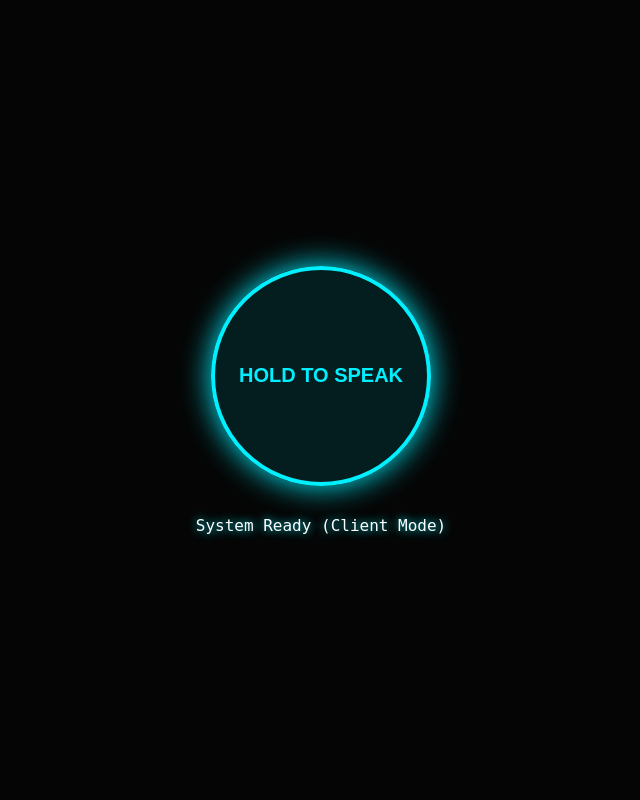
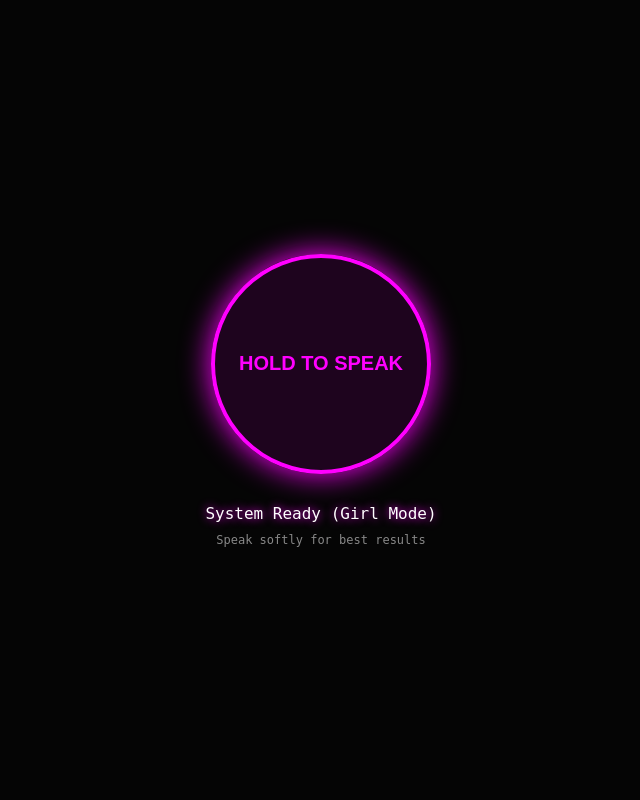
Before and after one commit to chirag93570/Voicemodbychirag, a Flask app: page / in a window 1280 px wide. Shown: the whole page, without its empty margins (319-959 px from the left). Run offline with Flask 3, Linux system fonts and the light colour scheme.

Commit message:
Update index.html

```diff
--- a/templates/index.html
+++ b/templates/index.html
@@ -3,29 +3,32 @@
 <head>
     <meta charset="UTF-8">
     <meta name="viewport" content="width=device-width, initial-scale=1.0">
-    <title>Punjabi Voice (Direct)</title>
+    <title>Punjabi Voice (Force Girl Pitch)</title>
     <style>
-        body { background: #050505; color: #00f0ff; font-family: monospace; text-align: center; display: flex; flex-direction: column; align-items: center; justify-content: center; height: 100vh; margin: 0; }
+        body { background: #050505; color: #ff00ff; font-family: monospace; text-align: center; display: flex; flex-direction: column; align-items: center; justify-content: center; height: 100vh; margin: 0; }
         #recordBtn {
             width: 220px; height: 220px; border-radius: 50%;
-            border: 4px solid #00f0ff; background: rgba(0, 240, 255, 0.1);
-            color: #00f0ff; font-size: 20px; font-weight: bold; cursor: pointer;
-            box-shadow: 0 0 30px #00f0ff; -webkit-tap-highlight-color: transparent;
+            border: 4px solid #ff00ff; background: rgba(255, 0, 255, 0.1);
+            color: #ff00ff; font-size: 20px; font-weight: bold; cursor: pointer;
+            box-shadow: 0 0 30px #ff00ff; -webkit-tap-highlight-color: transparent;
             transition: all 0.2s;
         }
-        #recordBtn:active { background: #00f0ff; color: #000; transform: scale(0.95); }
-        .status { margin-top: 30px; font-size: 16px; color: #fff; text-shadow: 0 0 10px #00f0ff; }
+        #recordBtn:active { background: #ff00ff; color: #000; transform: scale(0.95); }
+        .status { margin-top: 30px; font-size: 16px; color: #fff; text-shadow: 0 0 10px #ff00ff; }
+        .hint { margin-top: 10px; font-size: 12px; color: #888; }
     </style>
 </head>
 <body>
     <button id="recordBtn" ontouchstart="startRecording()" ontouchend="stopRecording()" onmousedown="startRecording()" onmouseup="stopRecording()">HOLD TO SPEAK</button>
-    <div class="status" id="status">System Ready (Client Mode)</div>
+    <div class="status" id="status">System Ready (Girl Mode)</div>
+    <div class="hint">Speak softly for best results</div>
 
     <script>
         // ---------------- CONFIGURATION ---------------- //
-        // PASTE YOUR KEY HERE. Since this is for your personal use, it is okay.
         const XI_API_KEY = "sk_1698b914f43f7a58dccd76cbf925162bd65d933f9ef08ff8";
-        const VOICE_ID = "piTKgcLEGmPE4e6mEKli"; // Nicole (Free Standard Voice)
+
+        // CHANGED VOICE TO: 'Sarah' (Sharper/High Pitch Standard Voice)
+        const VOICE_ID = "EXAVITQu4vr4xnSDxMaL";
         // ----------------------------------------------- //
 
         let mediaRecorder;
@@ -33,8 +36,8 @@
 
         async function startRecording() {
             document.getElementById('status').innerText = "🎤 Listening...";
-            document.getElementById('recordBtn').style.borderColor = "red";
-            document.getElementById('recordBtn').style.boxShadow = "0 0 30px red";
+            document.getElementById('recordBtn').style.borderColor = "white";
+            document.getElementById('recordBtn').style.boxShadow = "0 0 30px white";
 
             const stream = await navigator.mediaDevices.getUserMedia({ audio: true });
             mediaRecorder = new MediaRecorder(stream);
@@ -43,24 +46,25 @@
             mediaRecorder.ondataavailable = event => audioChunks.push(event.data);
 
             mediaRecorder.onstop = async () => {
-                document.getElementById('status').innerText = "⚡ sending to AI...";
+                document.getElementById('status').innerText = "⚡ AI Converting...";
                 const audioBlob = new Blob(audioChunks, { type: 'audio/webm' });
 
-                // DIRECT CALL TO ELEVENLABS (Bypasses Render IP Block)
                 const formData = new FormData();
                 formData.append("audio", audioBlob, "recording.webm");
                 formData.append("model_id", "eleven_multilingual_sts_v2");
+
+                // ⚠️ MAGIC SETTINGS FOR GIRL VOICE ⚠️
                 formData.append("voice_settings", JSON.stringify({
-                    "stability": 0.35,       // Lower = More Indian Accent
-                    "similarity_boost": 0.8
+                    "stability": 0.4,       // Allows accent to flex
+                    "similarity_boost": 0.3, // LOW = Ignores your male pitch
+                    "style": 0.0,
+                    "use_speaker_boost": true
                 }));
 
                 try {
                     const response = await fetch(`https://api.elevenlabs.io/v1/speech-to-speech/${VOICE_ID}/stream`, {
                         method: "POST",
-                        headers: {
-                            "xi-api-key": XI_API_KEY
-                        },
+                        headers: { "xi-api-key": XI_API_KEY },
                         body: formData
                     });
 
@@ -69,19 +73,19 @@
                         throw new Error(err);
                     }
 
-                    document.getElementById('status').innerText = "🔊 Playing...";
+                    document.getElementById('status').innerText = "🔊 Speaking...";
                     const blob = await response.blob();
                     const audio = new Audio(URL.createObjectURL(blob));
                     audio.play();
 
                     audio.onended = () => {
                         document.getElementById('status').innerText = "System Ready";
-                        document.getElementById('recordBtn').style.borderColor = "#00f0ff";
-                        document.getElementById('recordBtn').style.boxShadow = "0 0 30px #00f0ff";
+                        document.getElementById('recordBtn').style.borderColor = "#ff00ff";
+                        document.getElementById('recordBtn').style.boxShadow = "0 0 30px #ff00ff";
                     };
                 } catch (e) {
                     alert("Error: " + e.message);
-                    document.getElementById('status').innerText = "Error (Check Key/Quota)";
+                    document.getElementById('status').innerText = "Error (Check Quota)";
                 }
             };
 
```
